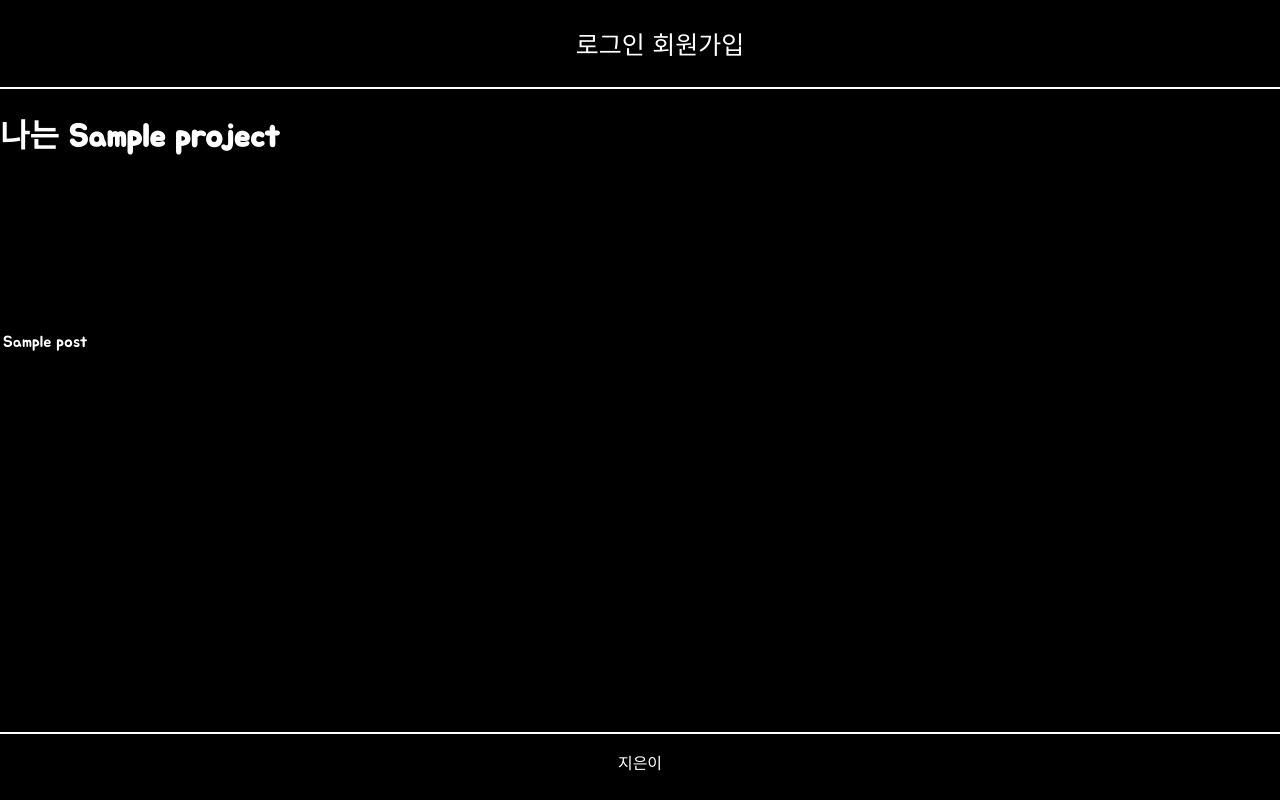
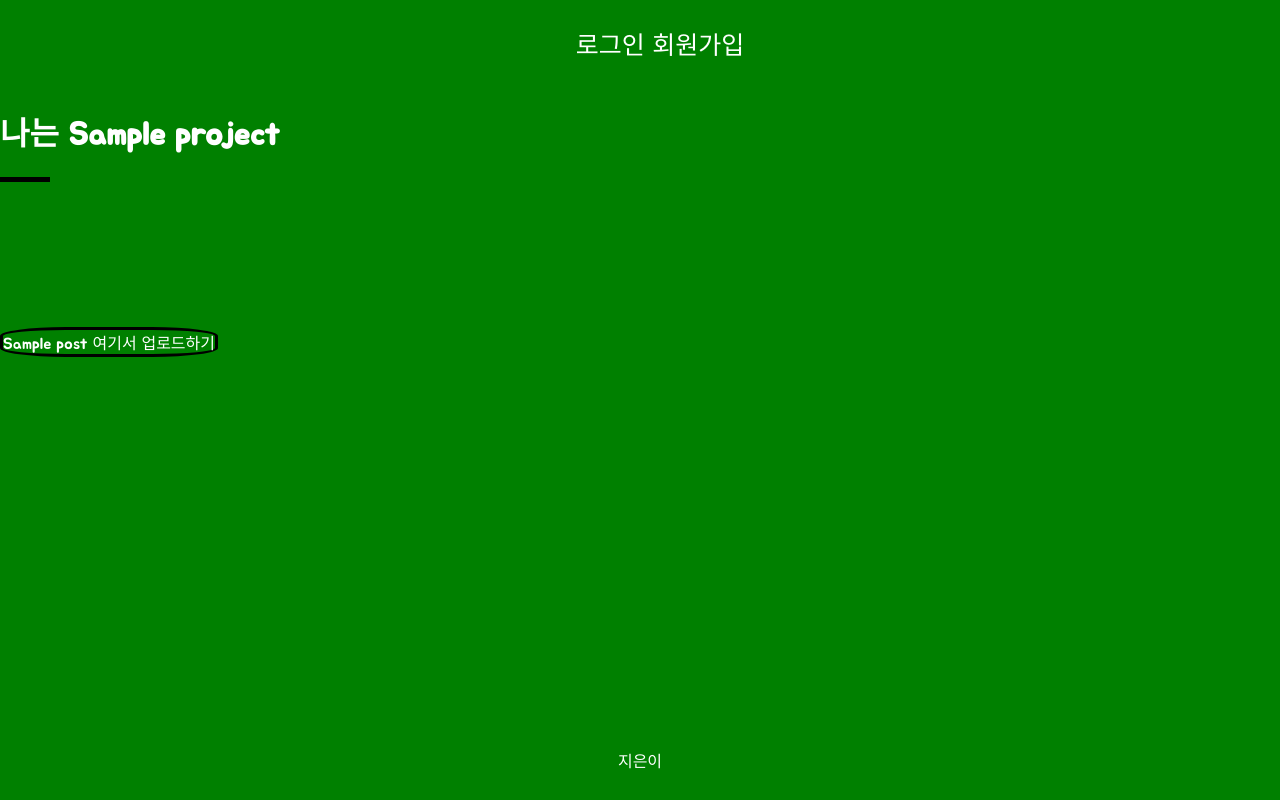
Before and after one commit to SeaJungg/FromNode, a Django app: page /detail/1 in a window 1280 px wide. Run offline with Django 3.2, Linux system fonts and the light colour scheme; tables that the repository leaves empty hold one stand-in row (values such as "Sample post").

Commit message:
엉터리로 돌아가기'만' 하는 프로토타입

```diff
--- a/FromNode/settings.py
+++ b/FromNode/settings.py
@@ -28,10 +28,9 @@
     'django.contrib.staticfiles',
     'main',
 
-    'crispy_forms', # for form bootstrap
+    # 'crispy_forms', # for form bootstrap
 ]
 
-CRISPY_TEMPLATE_PACK = 'bootstrap4'
 
 MIDDLEWARE = [
     'django.middleware.security.SecurityMiddleware',
--- a/main/models.py
+++ b/main/models.py
@@ -20,4 +20,4 @@
     brach = models.IntegerField(default=0)
 
     memberNo = models.ForeignKey(Members,on_delete=models.SET_NULL, null = True, blank = True)
-    projectNo = models.ForeignKey(Projects,on_delete=models.SET_NULL, null = True, blank = True)
+    projectNo = models.ForeignKey(Projects,on_delete=models.SET_NULL, null = True, blank = True, default=1)
--- a/main/static/CSS/base.css
+++ b/main/static/CSS/base.css
@@ -3,7 +3,7 @@
     all:unset;
     margin: 0;
     padding: 0;
-    background-color: black;
+    background-color: green;
     color: white;
 }
 button{
@@ -30,7 +30,6 @@
 }
 .header{
     width: 100%;
-    border-bottom: 2px solid white;
     display: flex;
     justify-content: center;
     align-content: center;
@@ -45,7 +44,6 @@
 }
 .footer{
     width: 100%;
-    border-top: 2px solid white;
 }
 .footer_content{
     display: flex;
--- a/main/templates/detail.html
+++ b/main/templates/detail.html
@@ -13,6 +13,7 @@
     {% for node in nodes %}
         <div id ='dots' style="position : absolute"}>
             {{node.title}}
+            <a href="{% url 'upload_node' node.brach %}">여기서 업로드하기</a>
         </div>
 
         <div id="lines"style="position:absolute"></div>
--- a/main/templates/upload_node.html
+++ b/main/templates/upload_node.html
@@ -6,13 +6,11 @@
     <title>Document</title>
 </head>
 <body>
-    <!-- {% load crispy_forms_tags %} -->
 
     <h2>Upload node (form version)</h2>
     <form method="POST" enctype="multipart/form-data">
         {% csrf_token %}
         {{ form.as_p }}
-        <!-- {{ form|crispy }} -->
         <button type="submit">Upload file</button>
     </form>
 </body>
--- a/main/urls.py
+++ b/main/urls.py
@@ -8,9 +8,9 @@
     path('', views.drag, name='drag'),
     path('detail/<int:id>', views.detail, name='detail'),
     path('upload/', views.upload, name='upload'),
-    path('upload_node/', views.upload_node, name='upload_node'),
-    # path('upload_list/', views.upload_list, name='upload_list'),
-    path('upload_list/', views.NodeListView.as_view(), name = 'upload_list'),
+    path('upload_node/<int:id>', views.upload_node, name='upload_node'),
+    path('upload_list/', views.upload_list, name='upload_list'),
+    # path('upload_list/', views.NodeListView.as_view(), name = 'upload_list'),
 ]
 
 if settings.DEBUG:
--- a/main/views.py
+++ b/main/views.py
@@ -34,24 +34,24 @@
         context['url']=fs.url(name)
     return render(request, 'upload.html', context)
 
-def upload_node(request): #form 사용하는 testing code
+def upload_node(request, id): #form 사용하는 testing code
     if request.method =="POST":
         form = PostForm(request.POST, request.FILES)
         if form.is_valid():
             form.save()
-            return redirect('upload_list.0000')
+            return redirect('/detail/1')
     else:
         form=PostForm()
 
     return render(request, 'upload_node.html', {'form':form})
 
-# def upload_list(request):
-#     posts = Posts.objects.all()
-#     return render(request, 'upload_list.html', {'posts':posts})
+def upload_list(request):
+    posts = Posts.objects.all()
+    return render(request, 'upload_list.html', {'posts':posts})
 
 
 # by CBV
-class NodeListView(generic.ListView):
-    model = Posts
-    template_name = 'upload_list.html'
-    context_object_name = 'posts'
+# class NodeListView(generic.ListView):
+#     model = Posts
+#     template_name = 'upload_list.html'
+#     context_object_name = 'posts'
```
